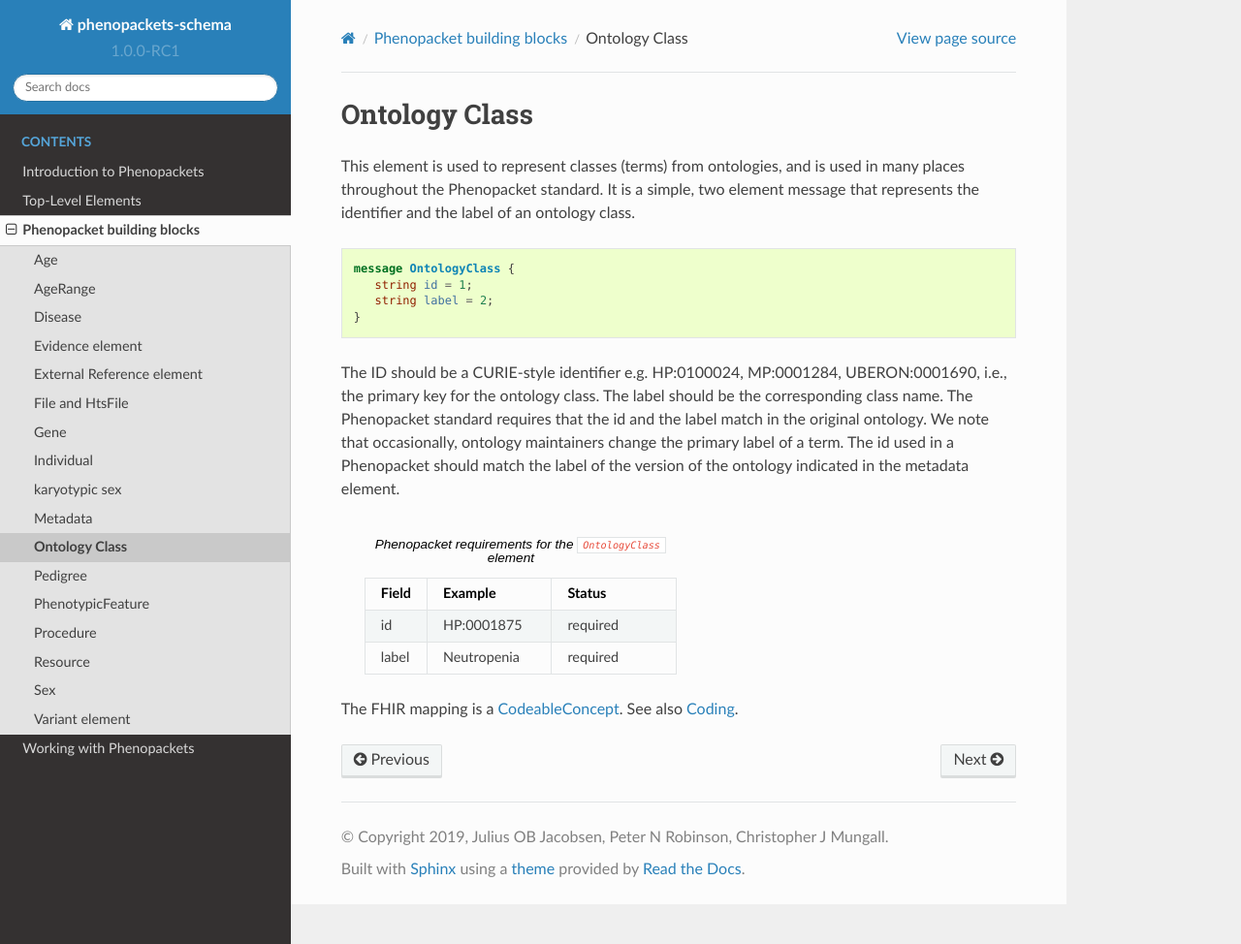
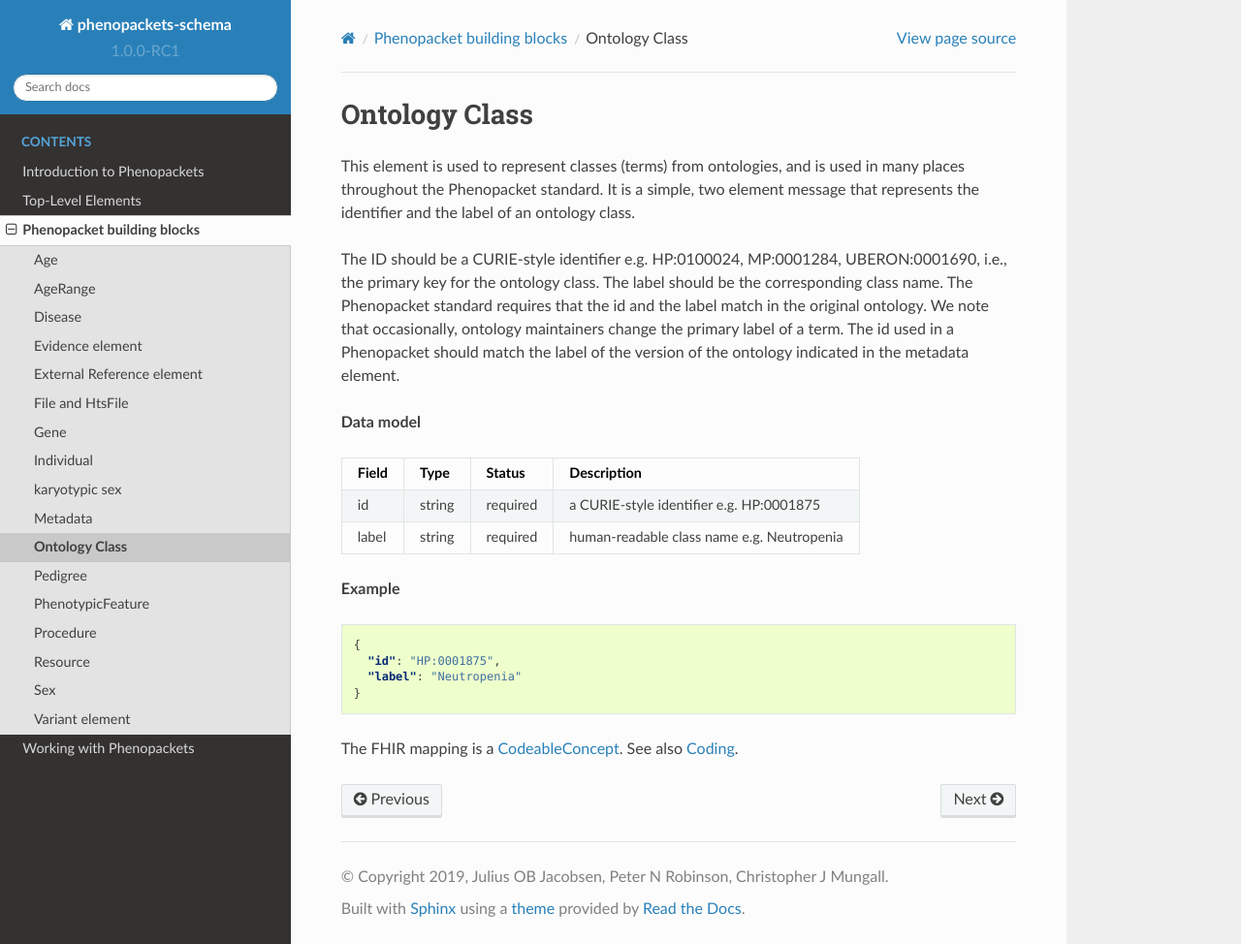
Before and after one commit to phenopackets/phenopacket-schema, a Sphinx documentation site: the page built from docs/ontologyclass.rst, in a window 1280 px wide and 974 px high. Shown: the whole window at 97% size. Built offline with Sphinx 7.4.7 and the Read the Docs theme 2.0.0, drawn with Linux system fonts in a browser that asks for light colours.

Commit message:
Update docs/ontologyclass - #182

```diff
--- a/docs/ontologyclass.rst
+++ b/docs/ontologyclass.rst
@@ -8,13 +8,6 @@ This element is used to represent classes (terms) from ontologies, and is used i
 Phenopacket standard. It is a simple, two element message that represents the identifier and the label of
 an ontology class.
 
-.. code-block:: proto
-
-    message OntologyClass {
-       string id = 1;
-       string label = 2;
-    }
-
 The ID should be a CURIE-style identifier e.g. HP:0100024, MP:0001284, UBERON:0001690, i.e.,
 the primary key for the ontology class. The label should be the corresponding class name.
 The Phenopacket standard requires that the id and the label match in the original ontology. We note that
@@ -22,21 +15,23 @@ occasionally, ontology maintainers change the primary label of a term. The id us
 should match the label of the version of the ontology indicated in the metadata element.
 
 
- .. list-table:: Phenopacket requirements for the ``OntologyClass`` element
-   :widths: 25 50 50
-   :header-rows: 1
+**Data model**
 
-   * - Field
-     - Example
-     - Status
-   * - id
-     - HP:0001875
-     - required
-   * - label
-     - Neutropenia
-     - required
+.. csv-table::
+   :header: Field, Type, Status, Description
+
+    id, string, required, a CURIE-style identifier e.g. HP:0001875
+    label, string, required, human-readable class name e.g. Neutropenia
 
 
+**Example**
+
+.. code-block:: json
+
+    {
+      "id": "HP:0001875",
+      "label": "Neutropenia"
+    }
 
 The FHIR mapping is a `CodeableConcept <http://www.hl7.org/fhir/datatypes.html#CodeableConcept>`_.
 See also `Coding <http://www.hl7.org/fhir/datatypes.html#Coding>`_.
```
